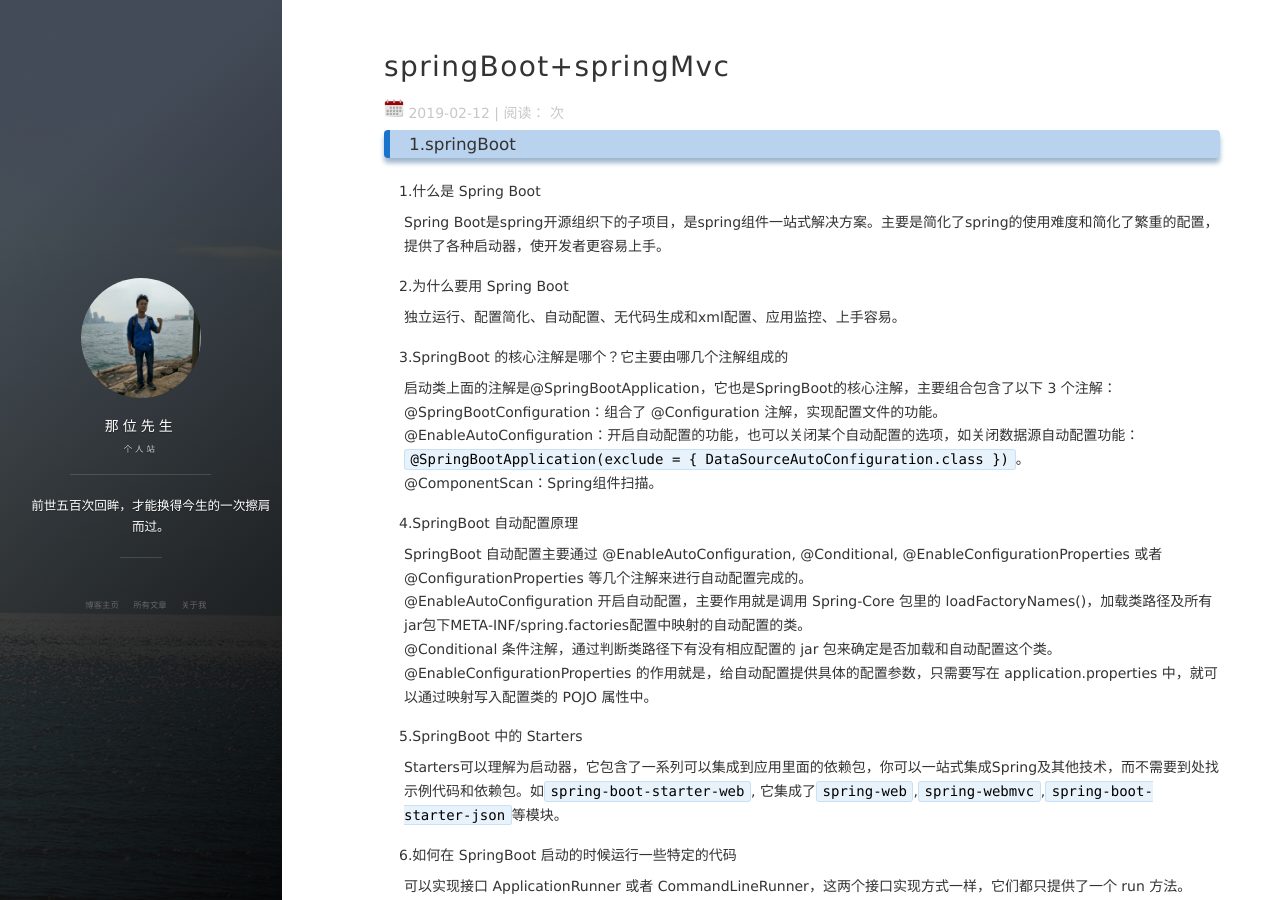
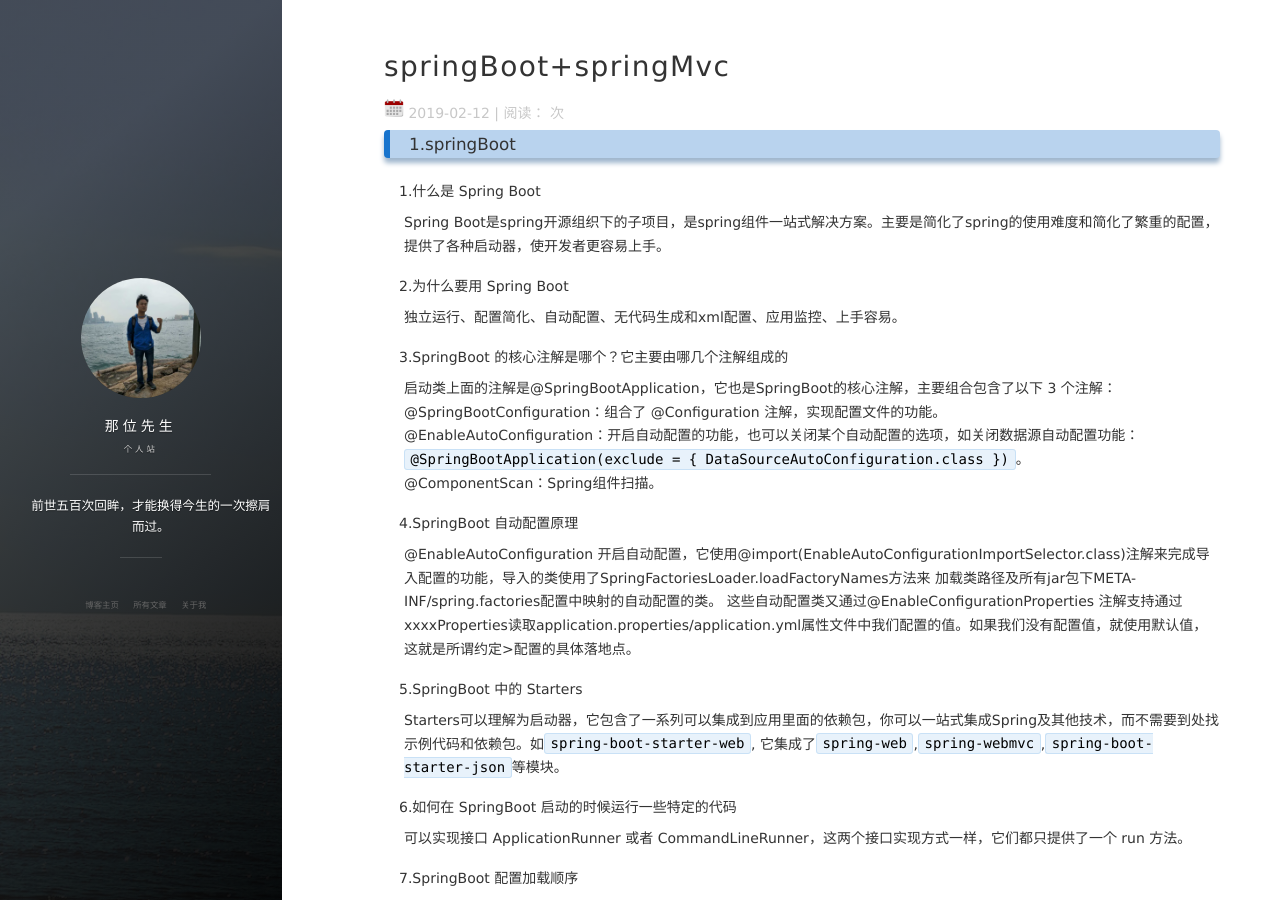
Before and after one commit to sirFive/sirFive.github.io, a Jekyll site: the page built from _posts/2019-02-12-springboot+springmvc .MD, in a window 1280 px wide and 900 px high. Built offline with Jekyll 4.4.1, drawn with Linux system fonts in a browser that asks for light colours; nearby versions of some CDN libraries; comment, search, counter and statistics services are not loaded.

Commit message:
springboot优化

```diff
--- a/_posts/2019-02-12-springboot+springmvc .MD
+++ b/_posts/2019-02-12-springboot+springmvc .MD
@@ -16,10 +16,9 @@
 @EnableAutoConfiguration：开启自动配置的功能，也可以关闭某个自动配置的选项，如关闭数据源自动配置功能： `@SpringBootApplication(exclude = { DataSourceAutoConfiguration.class })`。
 @ComponentScan：Spring组件扫描。
 #### 4.SpringBoot 自动配置原理
-SpringBoot 自动配置主要通过 @EnableAutoConfiguration, @Conditional, @EnableConfigurationProperties 或者 @ConfigurationProperties 等几个注解来进行自动配置完成的。
-@EnableAutoConfiguration 开启自动配置，主要作用就是调用 Spring-Core 包里的 loadFactoryNames()，加载类路径及所有jar包下META-INF/spring.factories配置中映射的自动配置的类。
-@Conditional 条件注解，通过判断类路径下有没有相应配置的 jar 包来确定是否加载和自动配置这个类。
-@EnableConfigurationProperties 的作用就是，给自动配置提供具体的配置参数，只需要写在 application.properties 中，就可以通过映射写入配置类的 POJO 属性中。
+@EnableAutoConfiguration 开启自动配置，它使用@import(EnableAutoConfigurationImportSelector.class)注解来完成导入配置的功能，导入的类使用了SpringFactoriesLoader.loadFactoryNames方法来
+加载类路径及所有jar包下META-INF/spring.factories配置中映射的自动配置的类。
+这些自动配置类又通过@EnableConfigurationProperties 注解支持通过xxxxProperties读取application.properties/application.yml属性文件中我们配置的值。如果我们没有配置值，就使用默认值，这就是所谓约定>配置的具体落地点。
 #### 5.SpringBoot 中的 Starters
 Starters可以理解为启动器，它包含了一系列可以集成到应用里面的依赖包，你可以一站式集成Spring及其他技术，而不需要到处找示例代码和依赖包。如`spring-boot-starter-web`,
 它集成了`spring-web`,`spring-webmvc`,`spring-boot-starter-json`等模块。
```
